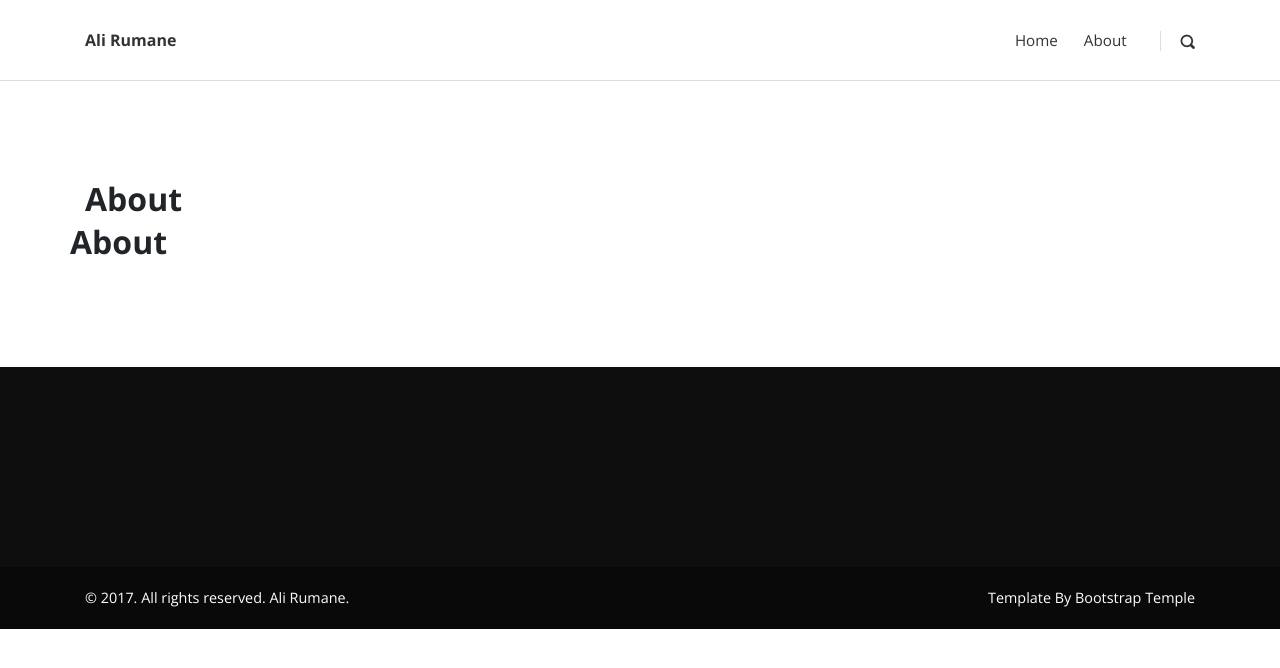
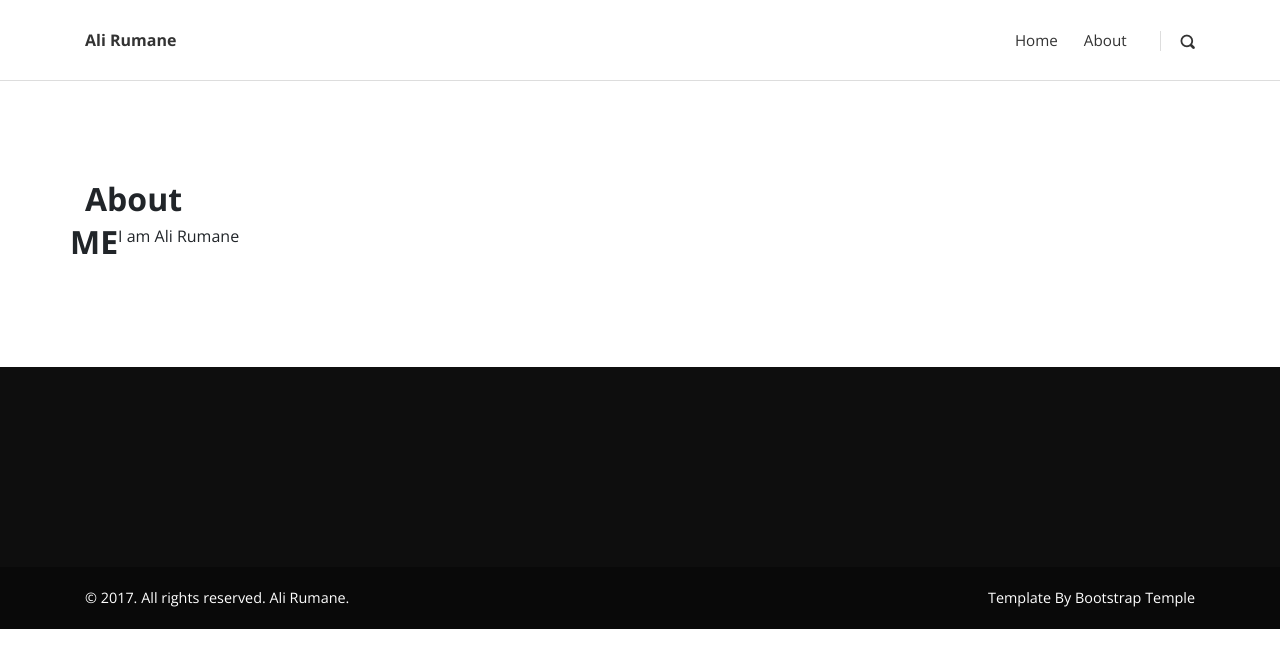
Before and after one commit to alirumane/alirumane.github.io, a Jekyll site: the page built from about.md, in a window 1280 px wide. Shown: the top 668 px of the page. Built offline with Jekyll 4.4.1, drawn with Linux system fonts in a browser that asks for light colours.

Commit message:
Update about.md

```diff
--- a/about.md
+++ b/about.md
@@ -3,4 +3,6 @@ layout: page
 title: About
 ---
 
-## About
+## ME
+
+I am Ali Rumane
```
